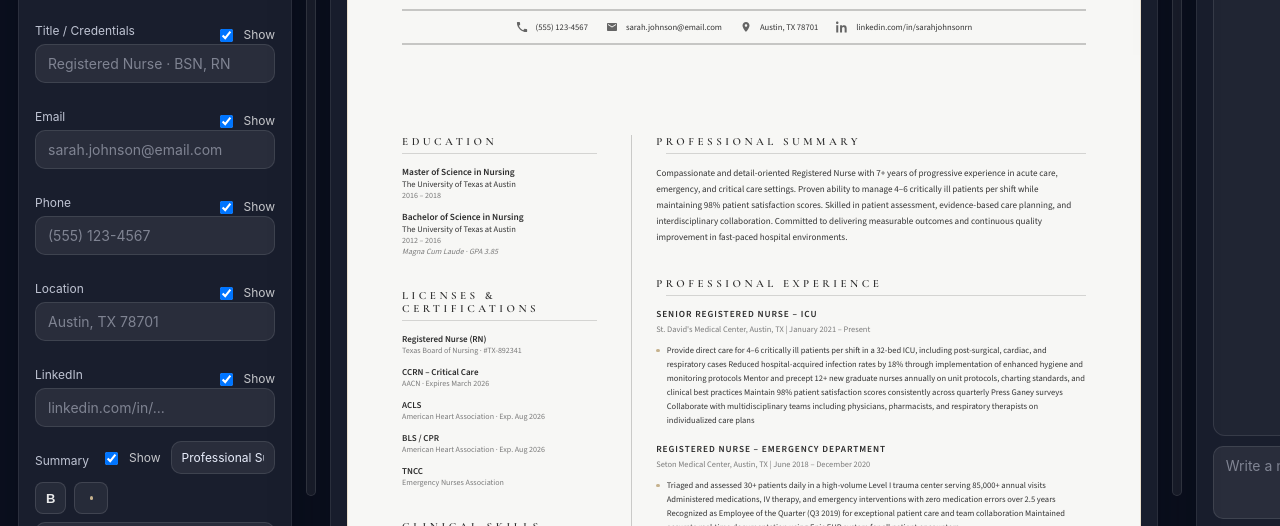
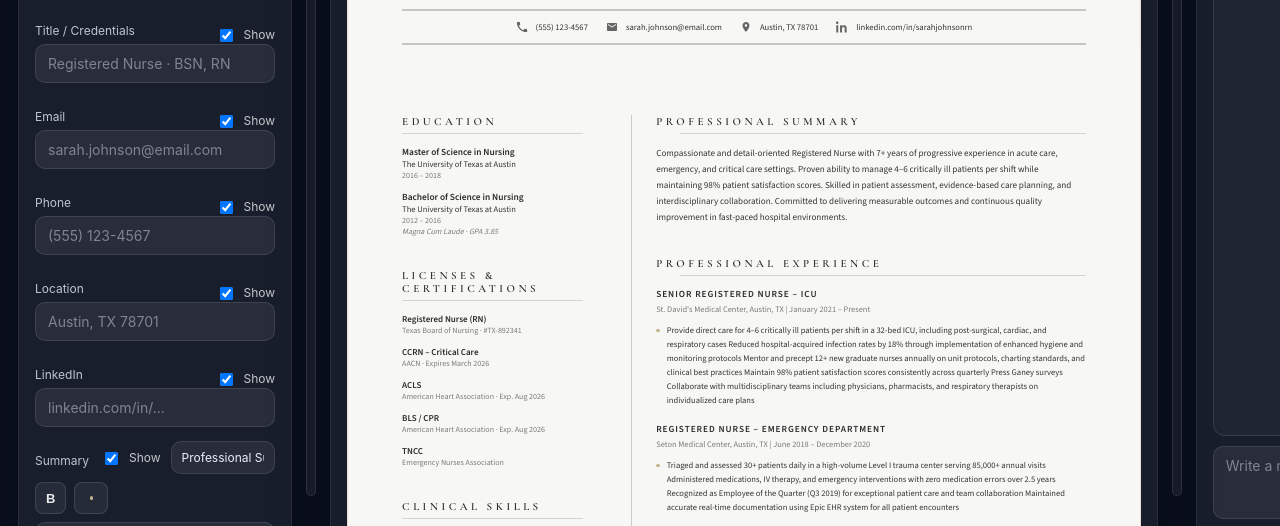
Before and after one commit to chrishn450/cv-builder, a website: page index.html in a window 1280 px wide. Shown: the part 261-787 px from the top of the page. Drawn offline with nearby package versions, Linux system fonts and the light colour scheme.

Commit message:
Update styles.css

```diff
--- a/styles.css
+++ b/styles.css
@@ -321,19 +321,20 @@ hr{
   --cv-accent: #c6b28e;
   --cv-border: #eadfcd;
 
-  /* linjer */
   --cv-rule: rgba(0,0,0,0.18);
   --cv-rule-thin: rgba(0,0,0,0.14);
 
-  /* MASTER CONTROLS */
-  --cv-divider-x: 30%;      /* venstre kolonne bredde */
-  --cv-divider-gap: 24px;   /* ← SETT 24px her (likt på begge sider) */
-  --cv-divider-w: 1px;
+  /* ====== NYE MASTER KONTROLLER (du justerer bare disse) ====== */
+  --cv-divider-pos: 30%;     /* hvor linja står fra venstre (av tilgjengelig innholdsbredde) */
+  --cv-divider-safe: 24px;   /* “no-go” på begge sider av linja (tekst/linjer kan ikke gå nærmere) */
+  --cv-divider-w: 1px;       /* linjebredde */
+
   --cv-body-pad-x: 54px;
-  --cv-divider-top: 44px;   /* start for midtlinje + kolonne-innhold */
-  --cv-title-stop-gap: 10px;/* mindre “gap” i overskriftslinjene */
+  --cv-divider-top: 24px;
 
-  /* kontakt-streker */
+  /* seksjonslinjer stopper samme avstand fra midtlinja */
+  --cv-title-stop-gap: var(--cv-divider-safe);
+
   --cv-contact-rule: rgba(0,0,0,0.20);
   --cv-contact-thickness: 2px;
 
@@ -453,16 +454,17 @@ hr{
 .cv .cv-body{
   display:grid;
   grid-template-columns:
-    minmax(0, var(--cv-divider-x))
-    var(--cv-divider-gap)
-    var(--cv-divider-w)
-    var(--cv-divider-gap)
-    minmax(0, 1fr);
+    minmax(0, var(--cv-divider-pos))  /* venstre innhold til linje-pos */
+    var(--cv-divider-safe)            /* SAFE venstre for linja */
+    var(--cv-divider-w)               /* LINJA */
+    var(--cv-divider-safe)            /* SAFE høyre for linja */
+    minmax(0, 1fr);                   /* høyre innhold */
 
   flex: 1;
   padding: 36px var(--cv-body-pad-x) 26px;
   position: relative;
 }
+
 
 /* midtlinja – følger hele høyden av .cv-body */
 .cv .cv-body::before{
```
